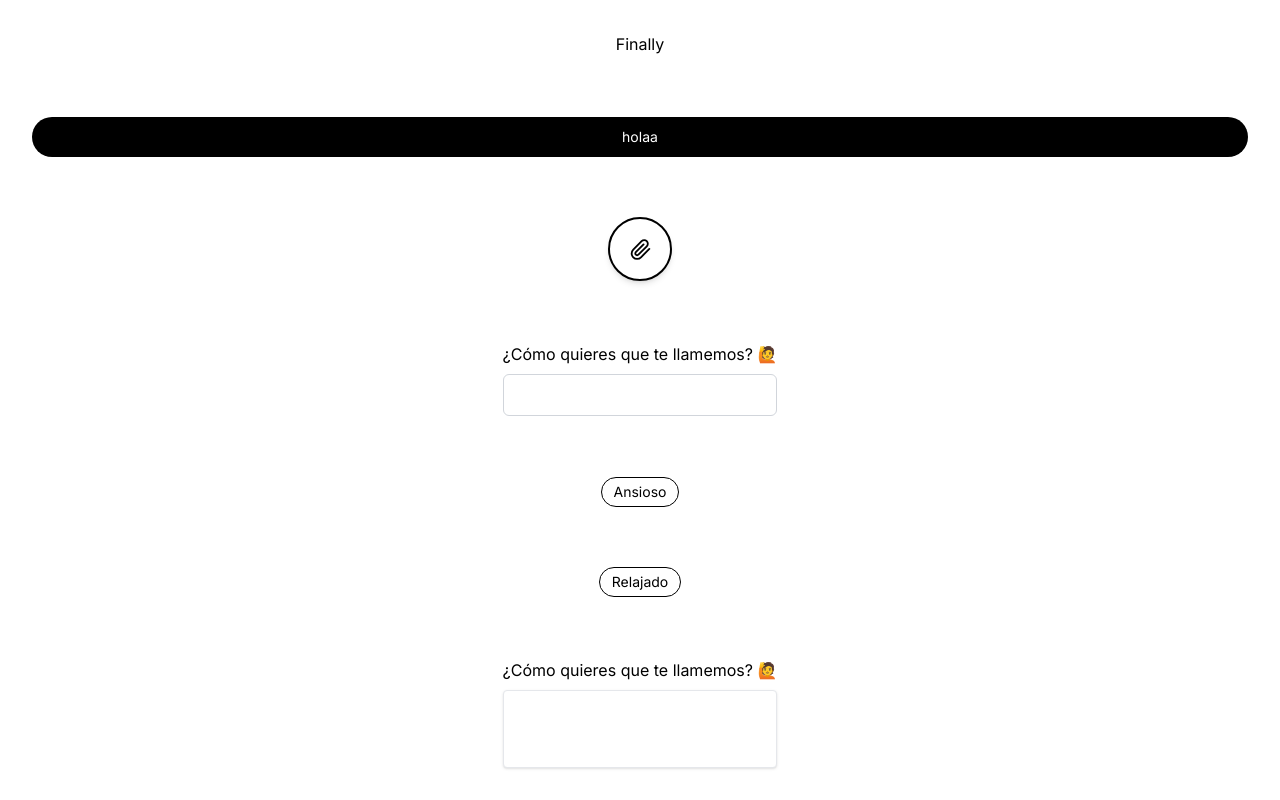
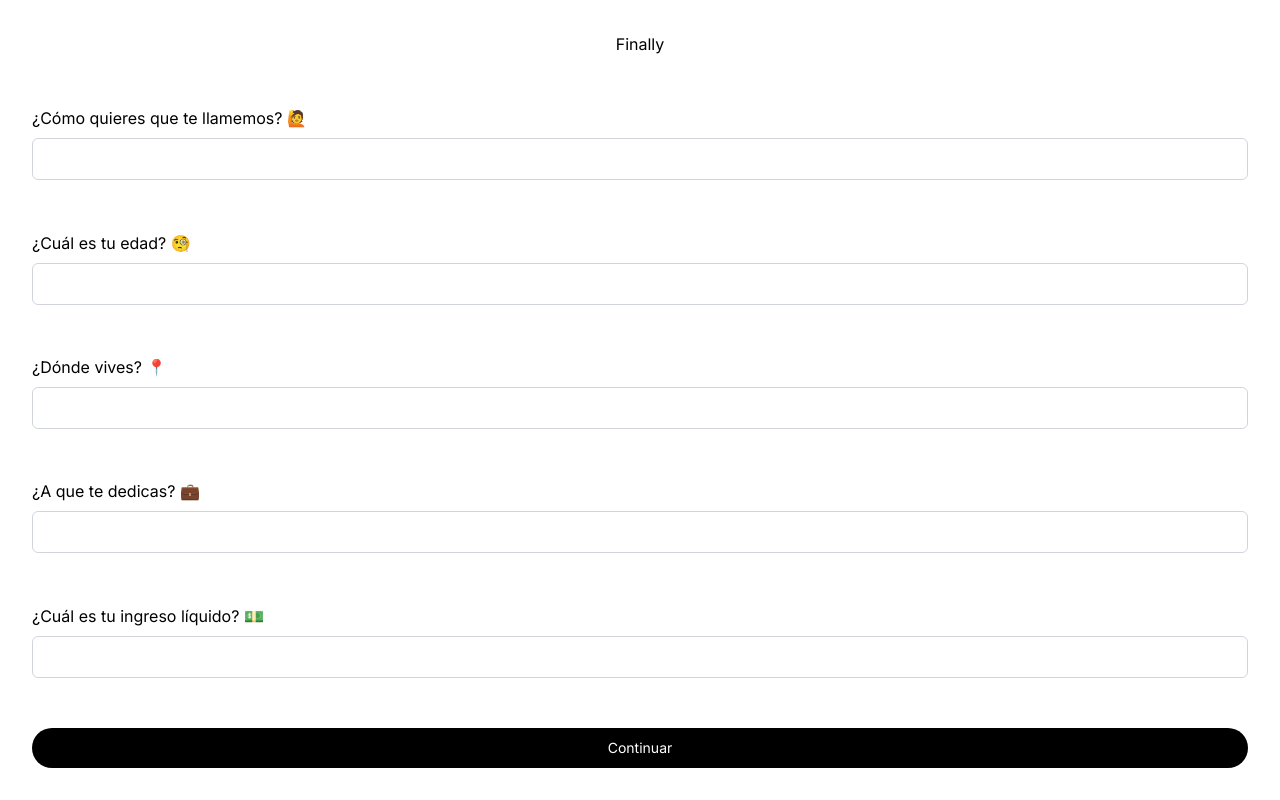
Before and after one commit to Dereemii/Finally-front, a Next.js app: page / in a window 1280 px wide. Built offline with nearby package versions, Linux system fonts and the light colour scheme.

Commit message:
feat: inital page

```diff
--- a/src/app/page.js
+++ b/src/app/page.js
@@ -1,19 +1,16 @@
 import { BaseButton } from '../components/BaseButton/BaseButton';
-import { FloatingButton } from '../components/FloatingButton';
 import { InputLabel } from '../components/InputLabel/InputLabel';
-import { Chip } from '../components/Chip/Chip';
-import { TextArea } from '@/components/TextArea';
 
 export default function Home() {
   return (
     <main className="flex min-h-screen flex-col items-center justify-between p-8">
       <h1>Finally</h1>
-      <BaseButton text="holaa" />
-      <FloatingButton />
       <InputLabel label={'¿Cómo quieres que te llamemos? 🙋‍'} />
-      <Chip label="Ansioso" />
-      <Chip label="Relajado" />
-      <TextArea label={'¿Cómo quieres que te llamemos? 🙋‍'} />
+      <InputLabel label={'¿Cuál es tu edad? 🧐‍'} />
+      <InputLabel label={'¿Dónde vives? 📍‍'} />
+      <InputLabel label={'¿A que te dedicas? 💼‍'} />
+      <InputLabel label={'¿Cuál es tu ingreso líquido? 💵‍'} />
+      <BaseButton text="Continuar" />
     </main>
   );
 }
--- a/src/components/InputLabel/InputLabel.jsx
+++ b/src/components/InputLabel/InputLabel.jsx
@@ -8,9 +8,9 @@
  */
 export const InputLabel = ({ label }) => {
   return (
-    <div className="flex flex-col">
+    <div className="flex w-full flex-col">
       {label && <label className="mb-2">{label}</label>}
-      <input type="text" className="rounded-md border border-gray-300 p-2" />
+      <input type="text" className="rounded-md border border-gray-300 p-2 text-base" />
     </div>
   );
 };
```
